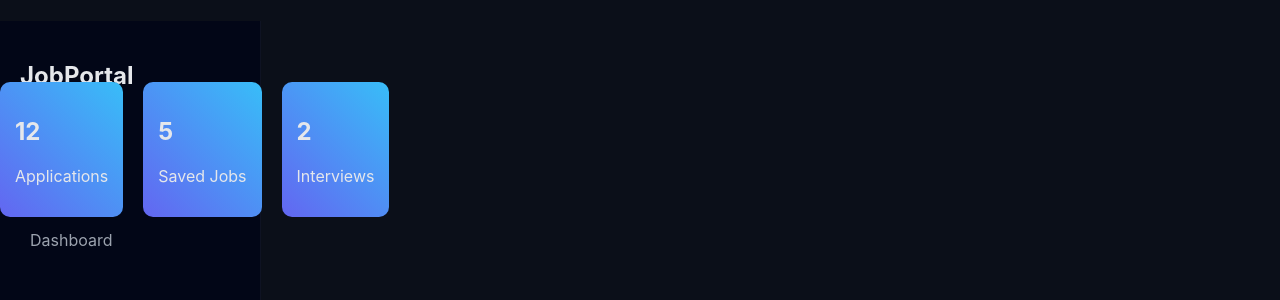
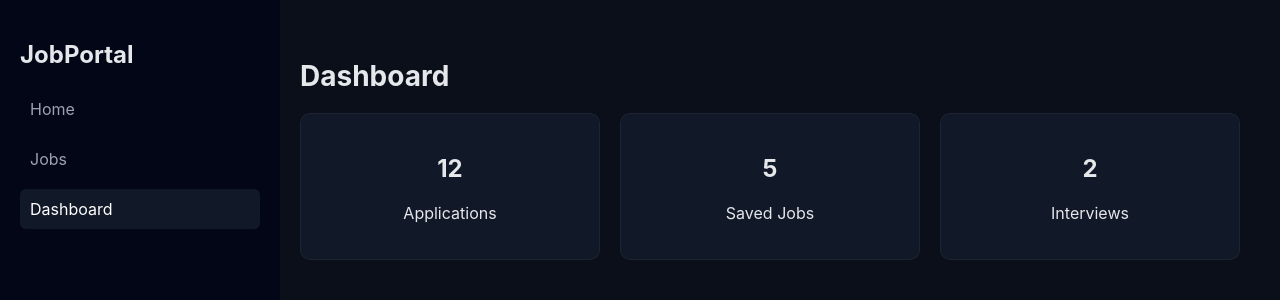
Before and after one commit to tusharbisen01/Job-Listing-Portal-app, a React (Vite) app in the folder Frontend/: page /dashboard in a window 1280 px wide. Shown: the top 300 px of the page. Built offline with nearby package versions, Linux system fonts and the light colour scheme.

Commit message:
Update index.css

```diff
--- a/Frontend/src/index.css
+++ b/Frontend/src/index.css
@@ -1,4 +1,3 @@
-/* GLOBAL */
 body {
   margin: 0;
   font-family: Inter, sans-serif;
@@ -7,48 +6,43 @@ body {
 }
 
 /* LAYOUT */
-.app-layout {
+.layout {
   display: flex;
 }
 
 /* SIDEBAR */
 .sidebar {
-  width: 220px;
+  width: 240px;
   height: 100vh;
   background: #020617;
   padding: 20px;
-  border-right: 1px solid rgba(255,255,255,0.05);
   position: fixed;
 }
 
-.sidebar nav {
-  margin-top: 30px;
-  display: flex;
-  flex-direction: column;
+.sidebar nav a {
+  display: block;
+  padding: 10px;
+  color: #9ca3af;
+  text-decoration: none;
+  border-radius: 6px;
+  margin-bottom: 10px;
 }
 
-.sidebar a {
-  padding: 10px;
-  margin-bottom: 10px;
-  text-decoration: none;
-  color: #9ca3af;
-  border-radius: 6px;
-}
-
-.sidebar a:hover {
+.sidebar nav a.active,
+.sidebar nav a:hover {
   background: #111827;
   color: white;
 }
 
-/* MAIN */
-.main-content {
-  margin-left: 240px;
+/* CONTENT */
+.content {
+  margin-left: 260px;
   padding: 40px;
   width: 100%;
 }
 
 /* TITLES */
-.page-title {
+.title {
   font-size: 28px;
   margin-bottom: 20px;
 }
@@ -63,59 +57,52 @@ body {
 .filters input,
 .filters select {
   padding: 10px;
+  background: #111827;
+  border: none;
   border-radius: 6px;
-  border: none;
-  background: #111827;
   color: white;
 }
 
-/* JOB GRID */
-.job-grid {
+/* GRID */
+.grid {
   display: grid;
-  grid-template-columns: repeat(auto-fit, minmax(250px, 1fr));
+  grid-template-columns: repeat(auto-fit, minmax(280px, 1fr));
   gap: 20px;
 }
 
-/* JOB CARD */
-.job-card {
+/* CARD */
+.card {
   background: #111827;
   padding: 20px;
   border-radius: 10px;
-  transition: 0.2s;
+  border: 1px solid rgba(255,255,255,0.05);
 }
 
-.job-card:hover {
-  transform: translateY(-5px);
-  border: 1px solid #3b82f6;
+.card:hover {
+  border-color: #3b82f6;
 }
 
 /* BUTTON */
 .primary {
   background: #3b82f6;
   border: none;
-  padding: 10px;
+  padding: 10px 15px;
   color: white;
   border-radius: 6px;
   cursor: pointer;
 }
 
-/* DASHBOARD */
+.small {
+  margin-top: 10px;
+}
+
+/* STATS */
 .stats {
   display: flex;
   gap: 20px;
-  margin-bottom: 30px;
 }
 
-.stat-card {
+.stat {
   flex: 1;
-  background: #111827;
-  padding: 20px;
-  border-radius: 10px;
   text-align: center;
 }
-
-.dashboard-section {
-  background: #111827;
-  padding: 20px;
-  border-radius: 10px;
-}
```
